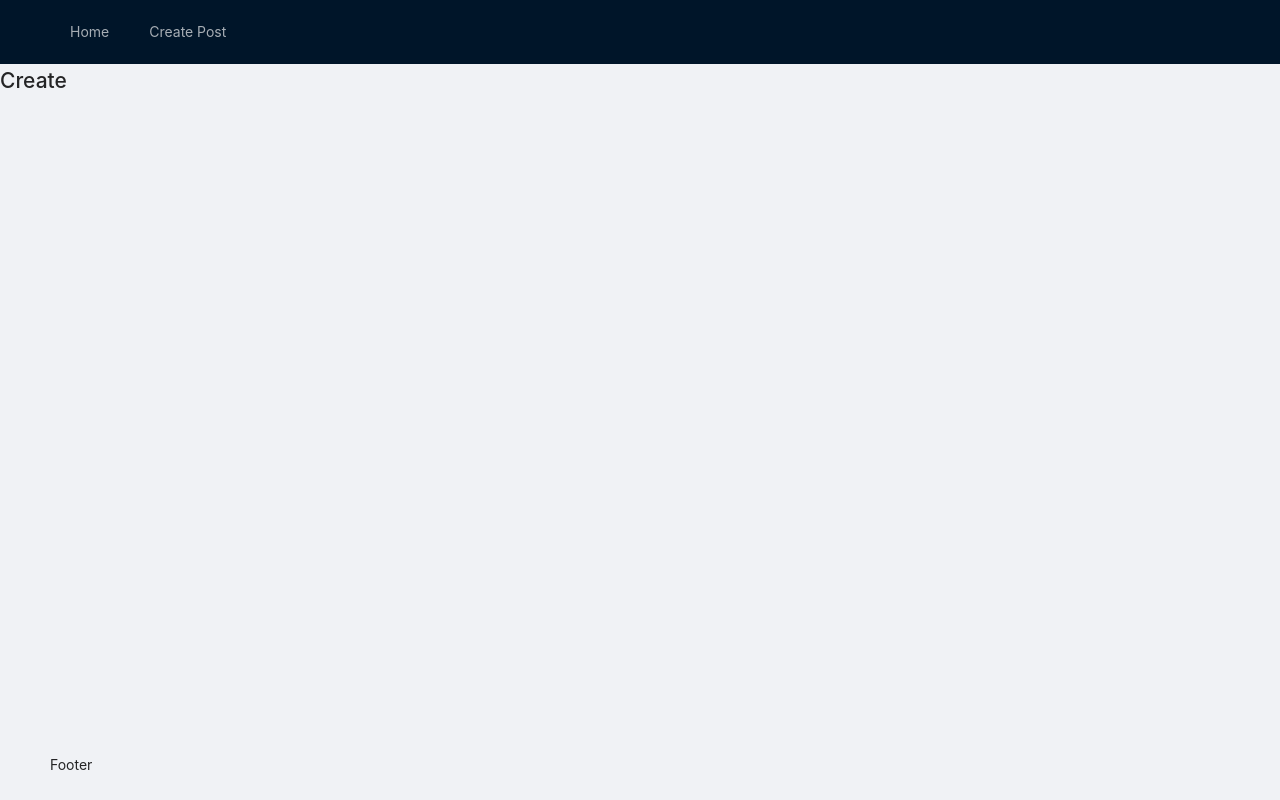
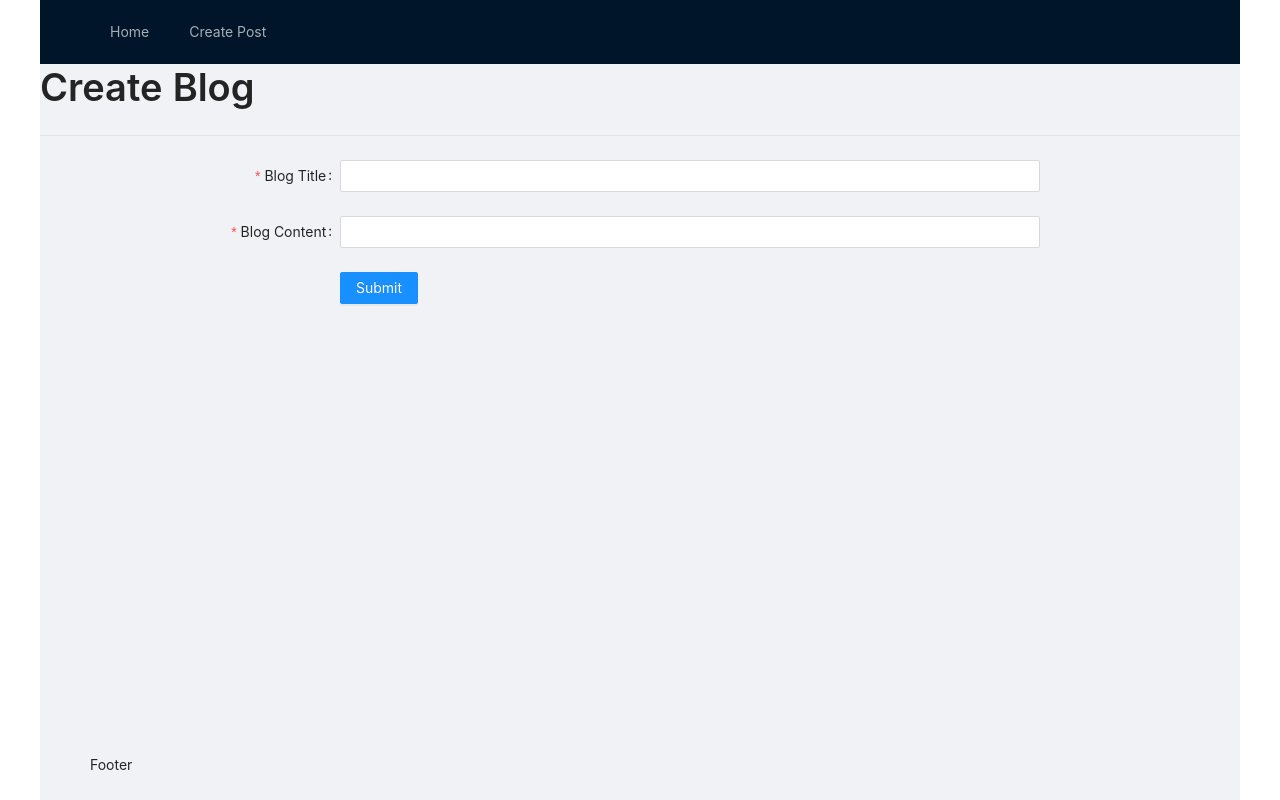
Before and after one commit to amoljagtap17/next-static-demo, a Next.js app: page /create in a window 1280 px wide. Built offline with nearby package versions, Linux system fonts and the light colour scheme.

Commit message:
Add create blog logic

```diff
--- a/pages/create.js
+++ b/pages/create.js
@@ -1,3 +1,86 @@
+import axios from 'axios'
+import { v4 as uuidv4 } from 'uuid'
+import { Form, Input, Button, Typography, Divider } from 'antd'
+
+const { Title } = Typography
+
+const layout = {
+  labelCol: {
+    span: 6,
+  },
+  wrapperCol: {
+    span: 14,
+  },
+}
+
+const tailLayout = {
+  wrapperCol: {
+    offset: 6,
+    span: 14,
+  },
+}
+
 export default function Create() {
-  return <h1>Create</h1>
+  const onFinish = async (values) => {
+    const { title, content } = values
+    const id = uuidv4()
+
+    console.log('Success:', values)
+
+    await axios.post('http://localhost:8000/posts', {
+      id,
+      title,
+      content,
+    })
+  }
+
+  const onFinishFailed = (errorInfo) => {
+    console.log('Failed:', errorInfo)
+  }
+
+  return (
+    <>
+      <Typography>
+        <Title>Create Blog</Title>
+        <Divider />
+      </Typography>
+      <Form
+        {...layout}
+        name="createPost"
+        initialValues={{}}
+        onFinish={onFinish}
+        onFinishFailed={onFinishFailed}
+      >
+        <Form.Item
+          label="Blog Title"
+          name="title"
+          rules={[
+            {
+              required: true,
+              message: 'Please provide blog title!',
+            },
+          ]}
+        >
+          <Input />
+        </Form.Item>
+        <Form.Item
+          label="Blog Content"
+          name="content"
+          rules={[
+            {
+              required: true,
+              message: 'Please provide blog content!',
+            },
+          ]}
+        >
+          <Input />
+        </Form.Item>
+        <Form.Item {...tailLayout}>
+          <Button type="primary" htmlType="submit">
+            Submit
+          </Button>
+        </Form.Item>
+      </Form>
+    </>
+  )
 }
--- a/pages/index.js
+++ b/pages/index.js
@@ -5,7 +5,7 @@ const { Title } = Typography
 export default function Home() {
   return (
     <Typography>
-      <Title>Post List</Title>
+      <Title>Blog List</Title>
       <Divider />
     </Typography>
   )
--- a/styles/globals.css
+++ b/styles/globals.css
@@ -18,6 +18,6 @@ a {
 .ant-layout {
   display: flex;
   min-height: 100vh;
-  max-width: 1600px;
+  max-width: 1200px;
   margin: 0 auto;
 }
```
Also changed, not shown: package.json (+6 -2 lines), 2 other files (tests, documents, lock files or other folders).
